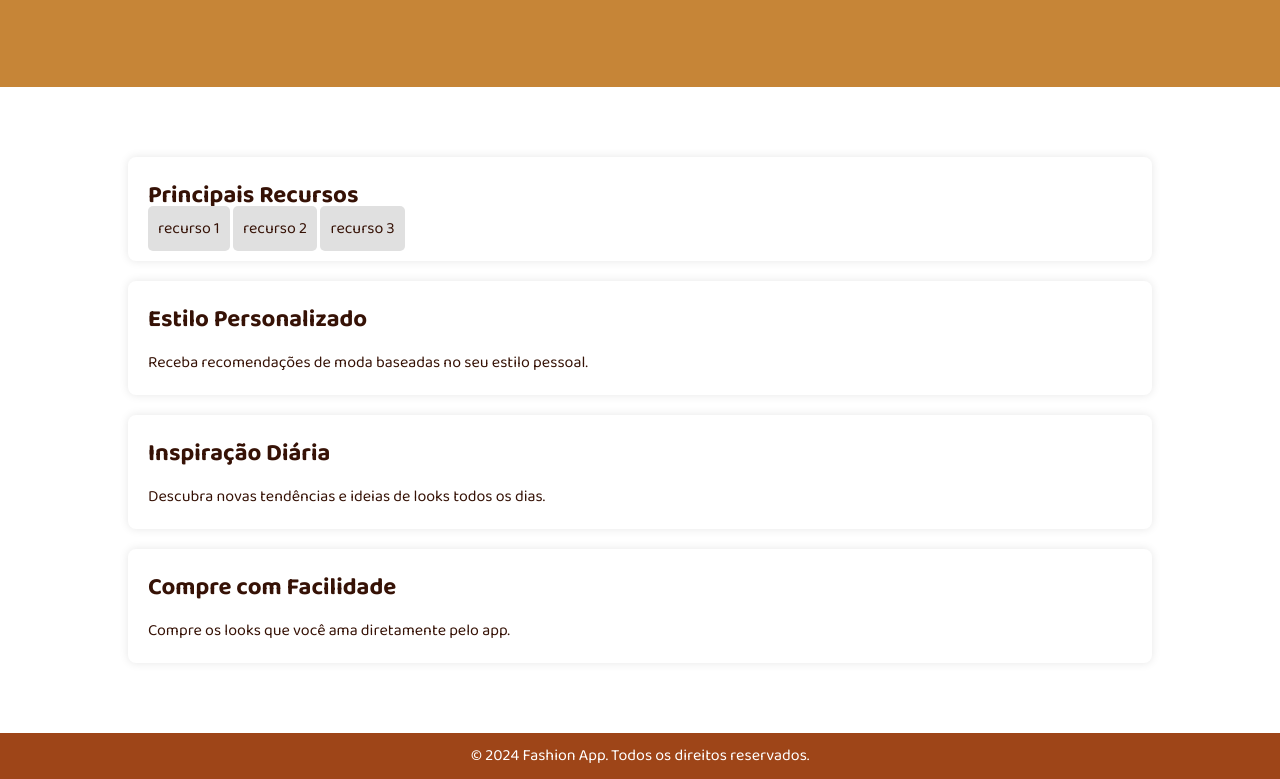
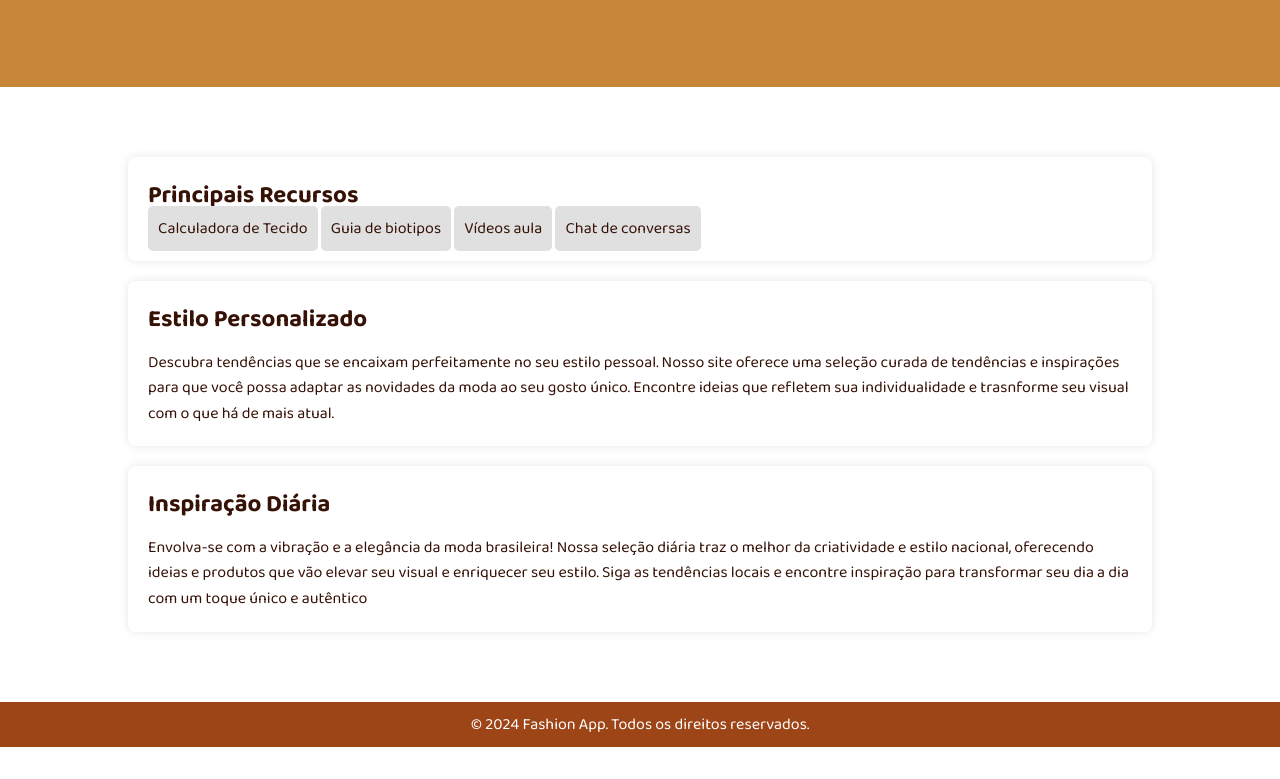
Before and after one commit to aquinolet/Site_Trendy_BR, a plain HTML site: page index.html in a window 1280 px wide. Shown: the part 363-1142 px from the top of the page. After the commit the page ends 1110 px from the top, so only its background shows below. Drawn offline with Linux system fonts and the light colour scheme.

Commit message:
Update index.html

```diff
--- a/index.html
+++ b/index.html
@@ -34,26 +34,21 @@
             <div class="container">
                 <section class="lay">
                     <h2>Principais Recursos</h2>
-                    <tab>recurso 1</tab>
-                    <tab>recurso 2</tab>
-                    <tab>recurso 3</tab>
+                    <tab>Calculadora de Tecido</tab>
+                    <tab>Guia de biotipos</tab>
+                    <tab>Vídeos aula</tab>
+                    <tab>Chat de conversas</tab>
                 </section>
                 <div class="feature">
                     <section class="lay">
                     <h3>Estilo Personalizado</h3>
-                    <p>Receba recomendações de moda baseadas no seu estilo pessoal.</p>
+                    <p>Descubra tendências que se encaixam perfeitamente no seu estilo pessoal. Nosso site oferece uma seleção curada de tendências e inspirações para que você possa adaptar as novidades da moda ao seu gosto único. Encontre ideias que refletem sua individualidade e trasnforme seu visual com o que há de mais atual.</p>
                     </section>
                 </div>
                 <div class="feature">
                     <section class="lay">
                     <h3>Inspiração Diária</h3>
-                    <p>Descubra novas tendências e ideias de looks todos os dias.</p>
-                    </section>
-                </div>
-                <div class="feature">
-                    <section class="lay">
-                    <h3>Compre com Facilidade</h3>
-                    <p>Compre os looks que você ama diretamente pelo app.</p>
+                    <p>Envolva-se com a vibração e a elegância da moda brasileira! Nossa seleção diária traz o melhor da criatividade e estilo nacional, oferecendo ideias e produtos que vão elevar seu visual e enriquecer seu estilo. Siga as tendências locais e encontre inspiração para transformar seu dia a dia com um toque único e autêntico</p>
                     </section>
                 </div>
             </div>
```
